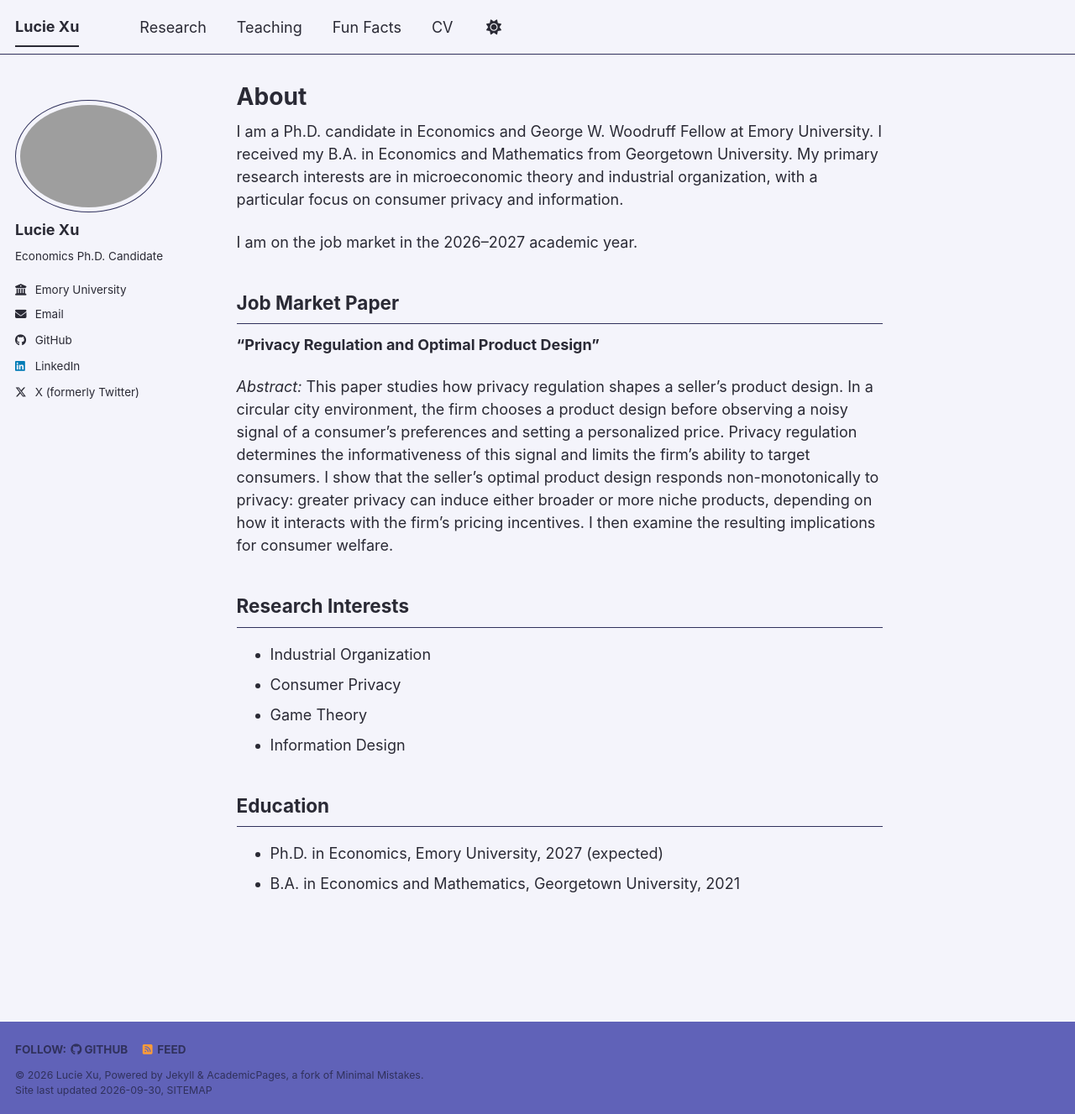
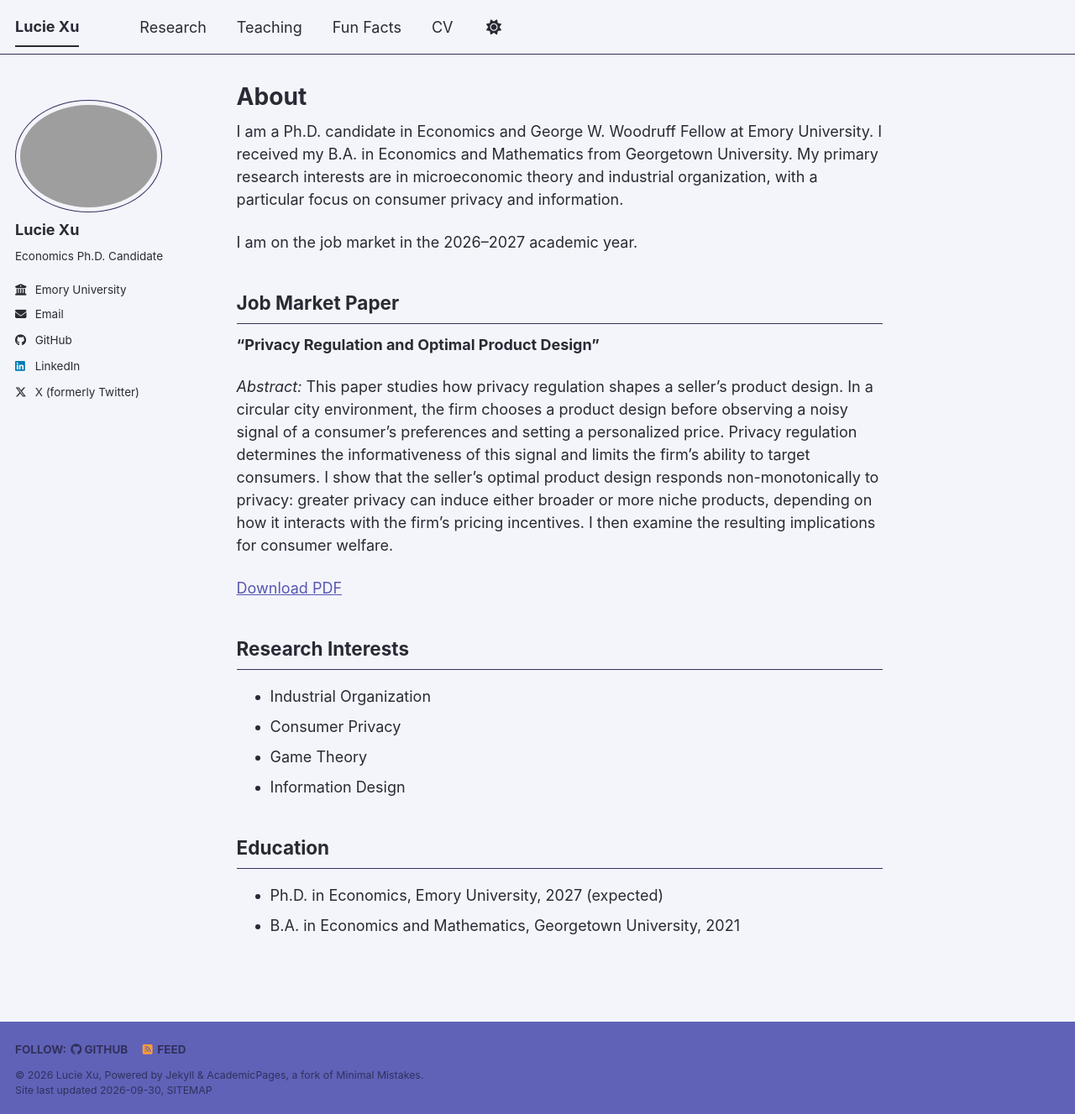
Before and after one commit to lucieexu27/lucieexu27.github.io, a Jekyll site: the page built from _pages/about.md, in a window 1280 px wide and 1327 px high. Shown: the whole window at 84% size. Built offline with Jekyll 4.4.1, drawn with Linux system fonts in a browser that asks for light colours; a style sheet for code colours, icons or effects is not loaded.

Commit message:
Change PDF download link for job market paper
Updated the download link for the job market paper in the about page.

```diff
--- a/_pages/about.md
+++ b/_pages/about.md
@@ -17,7 +17,7 @@ I am on the job market in the 2026–2027 academic year.
 
 *Abstract:* This paper studies how privacy regulation shapes a seller’s product design. In a circular city environment, the firm chooses a product design before observing a noisy signal of a consumer’s preferences and setting a personalized price. Privacy regulation determines the informativeness of this signal and limits the firm’s ability to target consumers. I show that the seller’s optimal product design responds non-monotonically to privacy: greater privacy can induce either broader or more niche products, depending on how it interacts with the firm’s pricing incentives. I then examine the resulting implications for consumer welfare.
 
-<!--[Download PDF](/files/jmp.pdf)-->
+[Download PDF](/files/job-market-paper.pdf)
 
 ## Research Interests
 
```
